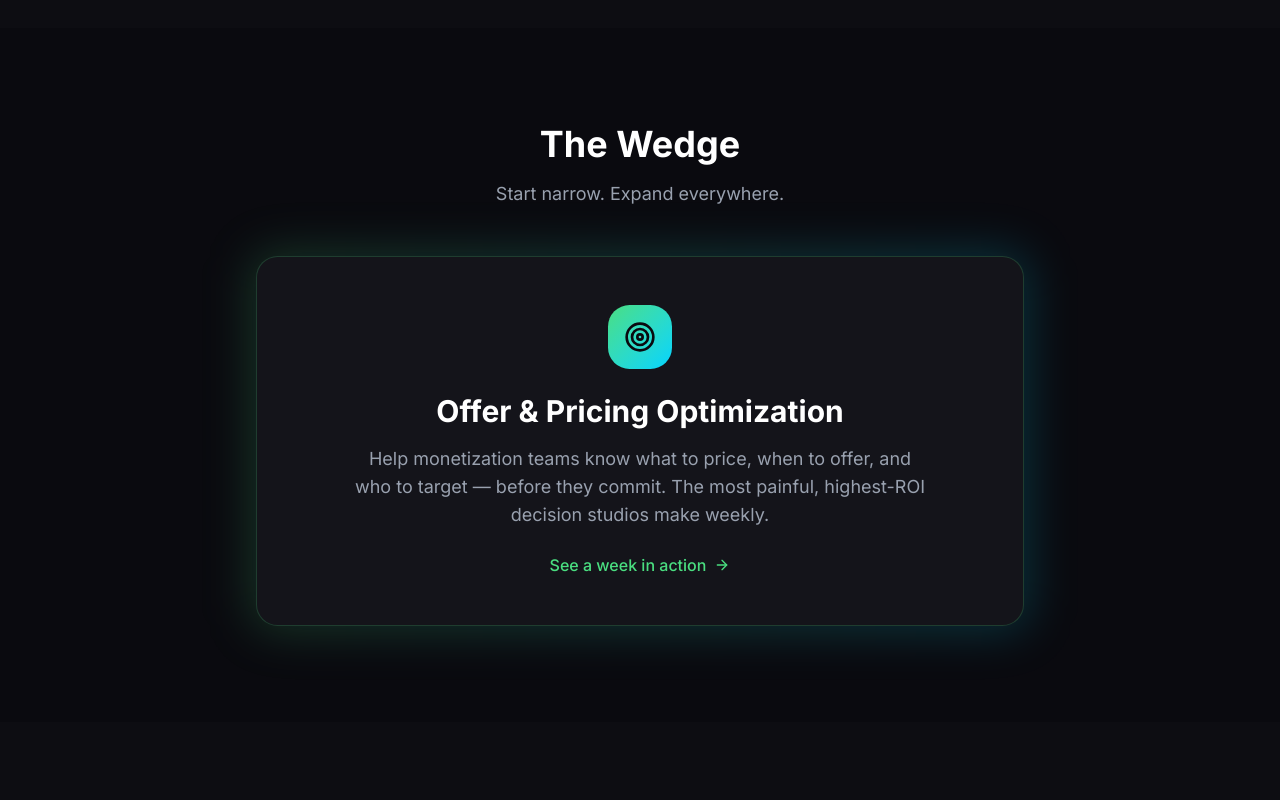
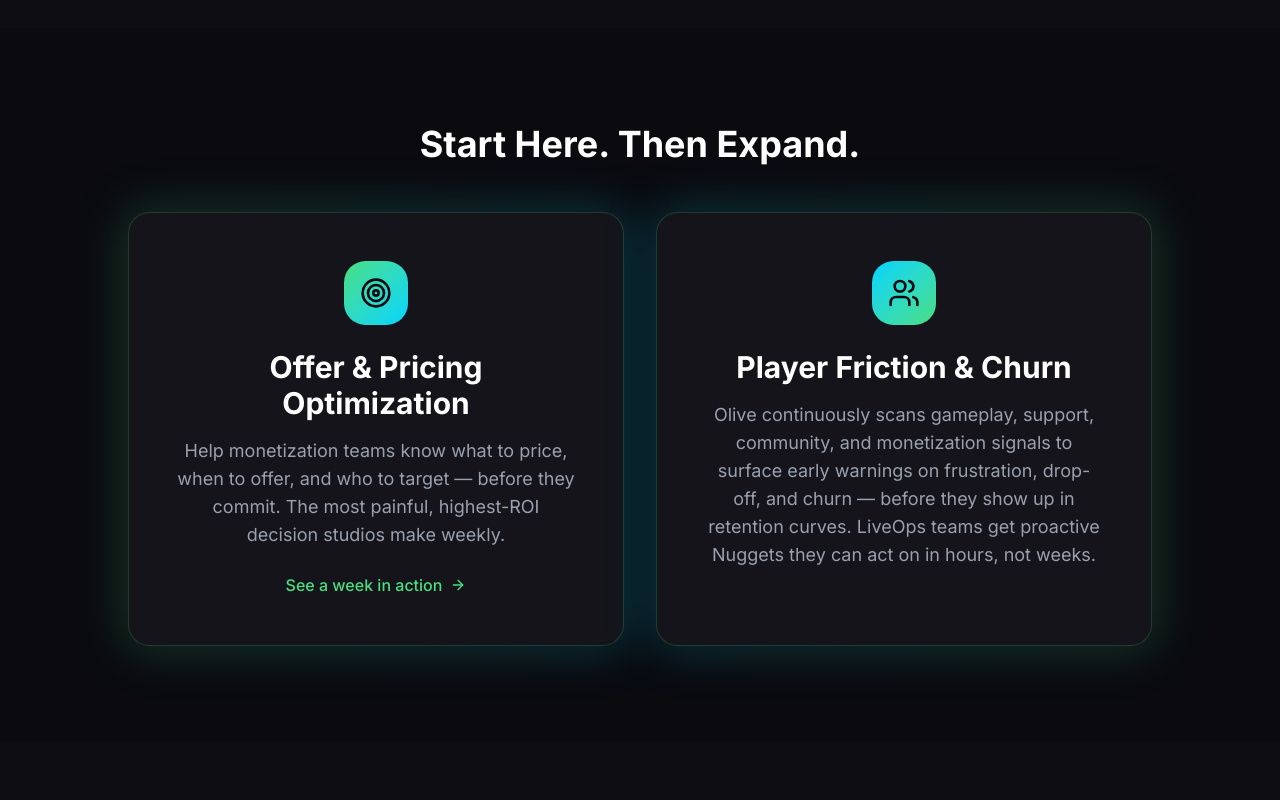
Before and after one commit to ashishsharma2877/Olive-Studio, a Next.js app: page /investors in a window 1280 px wide. Shown: the part 1240-2040 px from the top of the page. Built offline with nearby package versions, Linux system fonts and the light colour scheme.

Commit message:
Changed the investor page to have more specifics for investors per Krish's feedback

```diff
--- a/src/app/investors/page.tsx
+++ b/src/app/investors/page.tsx
@@ -115,24 +115,22 @@ export default function InvestorsPage() {
             className="text-center mb-12"
           >
             <h2 className="text-3xl md:text-4xl font-bold text-white">
-              The Wedge
+              Start Here. Then Expand.
             </h2>
-            <p className="mt-4 text-gray-400 text-lg">
-              Start narrow. Expand everywhere.
-            </p>
           </motion.div>
 
+          <div className="grid grid-cols-1 md:grid-cols-2 gap-8 max-w-5xl mx-auto">
             <motion.div
               initial={{ opacity: 0, y: 20 }}
               whileInView={{ opacity: 1, y: 0 }}
               viewport={{ once: true }}
-            transition={{ duration: 0.6, delay: 0.2 }}
-            className="relative max-w-3xl mx-auto"
+              transition={{ duration: 0.6, delay: 0.1 }}
+              className="relative"
             >
               <div className="absolute -inset-1 bg-gradient-to-r from-[#4ADE80]/20 to-[#00D4FF]/20 rounded-2xl blur-xl" />
               <Link
                 href="/use-cases/pricing"
-              className="relative block p-8 md:p-12 rounded-2xl bg-[#14141A] border border-[#4ADE80]/20 text-center hover:border-[#4ADE80]/40 transition-all group"
+                className="relative block h-full p-8 md:p-12 rounded-2xl bg-[#14141A] border border-[#4ADE80]/20 text-center hover:border-[#4ADE80]/40 transition-all group"
               >
                 <div className="w-16 h-16 mx-auto mb-6 rounded-2xl bg-gradient-to-br from-[#4ADE80] to-[#00D4FF] flex items-center justify-center">
                   <Target className="w-8 h-8 text-[#0A0A0F]" />
@@ -141,8 +139,7 @@ export default function InvestorsPage() {
                   Offer & Pricing Optimization
                 </h3>
                 <p className="text-gray-400 text-lg max-w-xl mx-auto">
-                Help monetization teams know what to price, when to offer, and who to target —
-                before they commit. The most painful, highest-ROI decision studios make weekly.
+                  Help monetization teams know what to price, when to offer, and who to target — before they commit. The most painful, highest-ROI decision studios make weekly.
                 </p>
                 <div className="mt-6 inline-flex items-center text-[#4ADE80] font-medium">
                   See a week in action
@@ -150,6 +147,28 @@ export default function InvestorsPage() {
                 </div>
               </Link>
             </motion.div>
+
+            <motion.div
+              initial={{ opacity: 0, y: 20 }}
+              whileInView={{ opacity: 1, y: 0 }}
+              viewport={{ once: true }}
+              transition={{ duration: 0.6, delay: 0.2 }}
+              className="relative"
+            >
+              <div className="absolute -inset-1 bg-gradient-to-r from-[#00D4FF]/20 to-[#4ADE80]/20 rounded-2xl blur-xl" />
+              <div className="relative h-full p-8 md:p-12 rounded-2xl bg-[#14141A] border border-[#4ADE80]/20 text-center">
+                <div className="w-16 h-16 mx-auto mb-6 rounded-2xl bg-gradient-to-br from-[#00D4FF] to-[#4ADE80] flex items-center justify-center">
+                  <Users className="w-8 h-8 text-[#0A0A0F]" />
+                </div>
+                <h3 className="text-2xl md:text-3xl font-bold text-white mb-4">
+                  Player Friction & Churn
+                </h3>
+                <p className="text-gray-400 text-lg max-w-xl mx-auto">
+                  Olive continuously scans gameplay, support, community, and monetization signals to surface early warnings on frustration, drop-off, and churn — before they show up in retention curves. LiveOps teams get proactive Nuggets they can act on in hours, not weeks.
+                </p>
+              </div>
+            </motion.div>
+          </div>
         </div>
       </section>
 
@@ -428,7 +447,7 @@ export default function InvestorsPage() {
               <li>• Large global gaming company as active customer</li>
               <li>• Multiple gaming studio conversations underway</li>
               <li>• Developed through enterprise pilots</li>
-              <li>• $100K contracted revenue</li>
+              <li>• $100K contracted Q1 revenue</li>
               <li>• $1M projected 2026 revenue (conservative)</li>
             </ul>
           </motion.div>
@@ -454,7 +473,7 @@ export default function InvestorsPage() {
                   <div className="w-1/2 pl-8">
                     <div className="p-4 rounded-xl bg-[#14141A] border border-[#4ADE80]/20">
                       <div className="text-2xl font-bold text-[#4ADE80]">$100K</div>
-                      <div className="text-gray-400 text-sm">Contracted ARR</div>
+                      <div className="text-gray-400 text-sm">Contracted Q1 revenue</div>
                       <div className="text-gray-500 text-xs mt-1">Pilot programs active</div>
                     </div>
                   </div>
```
Lines whose indentation alone changed are shown as unchanged.
